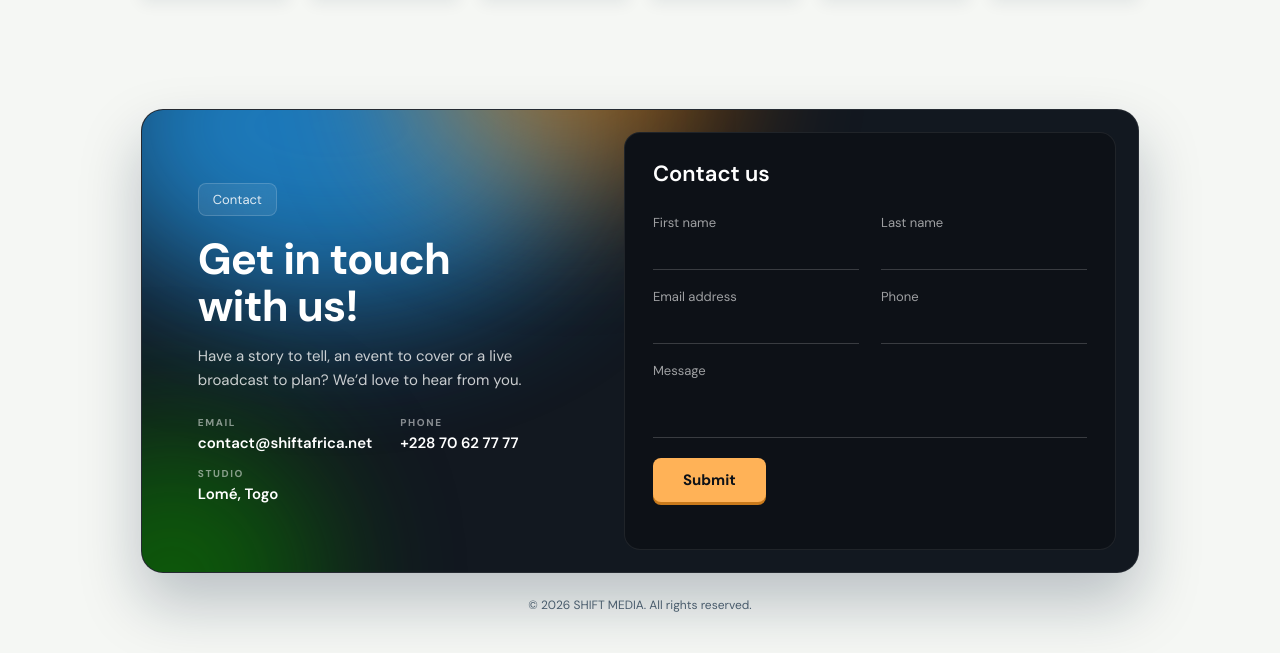
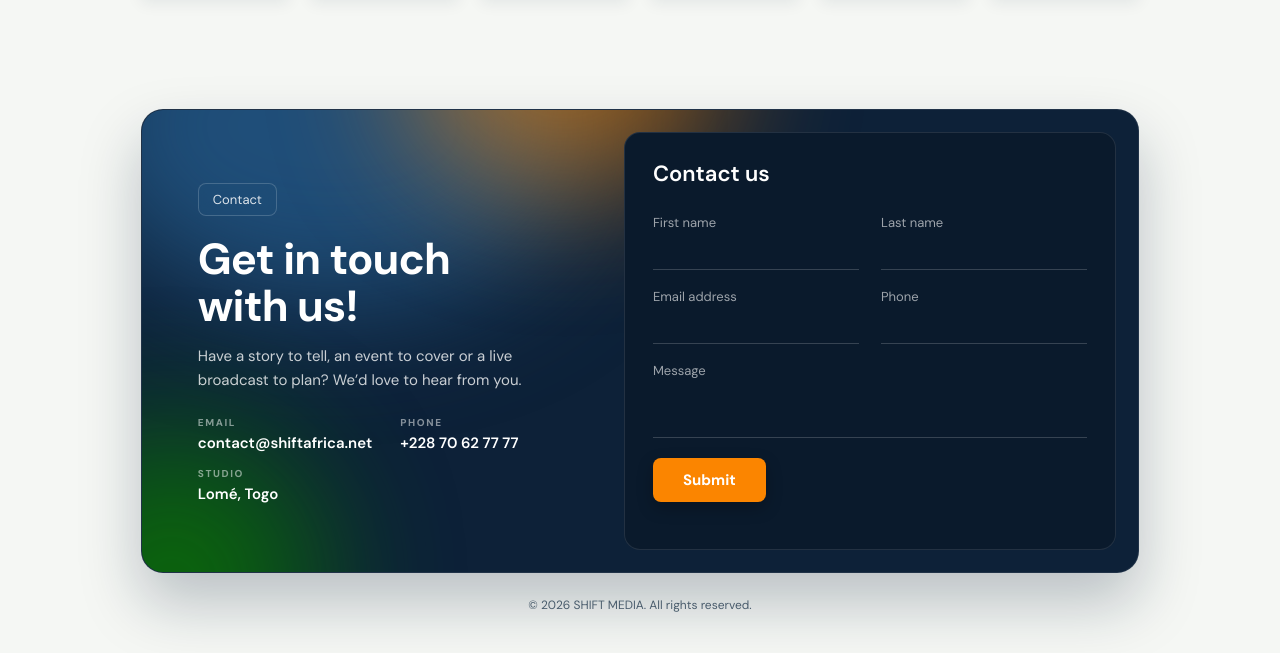
Before and after one commit to Dagossou/shift-media, a plain HTML site: page index.html in a window 1280 px wide. Shown: the part 1849-2502 px from the top of the page. Drawn offline with Linux system fonts and the light colour scheme.

Commit message:
Contact: Shift brand colours only; Submit button lifts with tilted green plate on hover
Co-Authored-By: Claude Opus 5.5 <noreply@anthropic.com>
Claude-Session: https://claude.ai/code/session_01MAP6UJuRMFuUemUXkRbxM1

```diff
--- a/assets/css/style.css
+++ b/assets/css/style.css
@@ -1032,3 +1032,20 @@ a.contact__line:hover i { transform: translateX(6px); color: #ffb257; }
 .cg__note { margin: 10px 0 0; min-height: 1em; font-size: 13px; color: rgba(255,255,255,.7); }
 @media (max-width: 1023px) { .contact--glass { grid-template-columns: 1fr; } .cg__left { padding: 18px 8px 4px; } }
 @media (max-width: 639px) { .contact--glass { padding: 14px; border-radius: 16px; } .cg__grid { grid-template-columns: 1fr; } .cg__form { padding: 20px 18px; } }
+
+/* Contact: Shift colours only + animated submit (same as Library cards) */
+.contact--glass { background: #0d2138; }
+.cg__blob--blue { background: var(--blue); opacity: 1; filter: blur(60px); }
+.cg__blob--green { background: var(--green); opacity: .8; }
+.cg__blob--orange { background: var(--orange); opacity: .6; }
+.cg__form { background: #0a1a2c; border-color: rgba(255,255,255,.1); }
+.cg__pill { background: rgba(31,78,121,.45); border-color: rgba(255,255,255,.18); }
+.cg__details a:hover { color: var(--orange); }
+.cg__field input:focus, .cg__field textarea:focus { border-bottom-color: var(--orange); }
+.cg__submit-wrap { position: relative; display: inline-block; margin-top: 20px; isolation: isolate; }
+.cg__submit-wrap::before { content: ''; position: absolute; inset: 0; z-index: -1; border-radius: 8px; background: linear-gradient(135deg, var(--green), #2f9a1e);
+  opacity: 0; transform: rotate(0deg) scale(0.96); transform-origin: 50% 100%; transition: transform .45s var(--ease), opacity .3s var(--ease); }
+.cg__submit { margin-top: 0; color: #fff; background: var(--orange); box-shadow: 0 6px 16px rgba(0,0,0,.25); transition: transform .3s var(--ease), box-shadow .3s var(--ease), background .3s var(--ease); }
+.cg__submit-wrap:hover::before { opacity: 1; transform: rotate(-6deg) translateY(-3px); }
+.cg__submit:hover { transform: translateY(-6px); background: var(--orange-dark); box-shadow: 0 16px 30px rgba(0,0,0,.35); }
+.cg__submit:active { transform: translateY(-2px); box-shadow: 0 6px 16px rgba(0,0,0,.3); }
--- a/index.html
+++ b/index.html
@@ -174,7 +174,7 @@
           <label class="cg__field"><span>Phone</span><input name="phone" type="tel" autocomplete="tel"></label>
           <label class="cg__field cg__field--full"><span>Message</span><textarea name="message" rows="2" required></textarea></label>
         </div>
-        <button class="cg__submit" type="submit">Submit</button>
+        <span class="cg__submit-wrap"><button class="cg__submit" type="submit">Submit</button></span>
         <p class="cg__note" aria-live="polite"></p>
       </form>
     </section>
```
